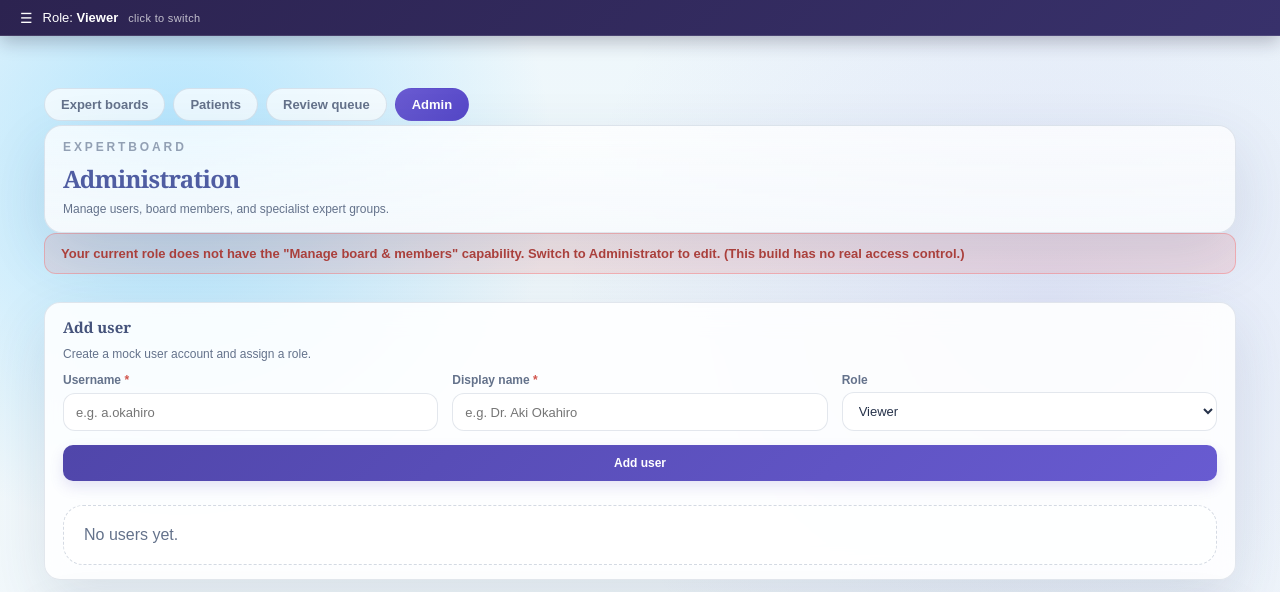
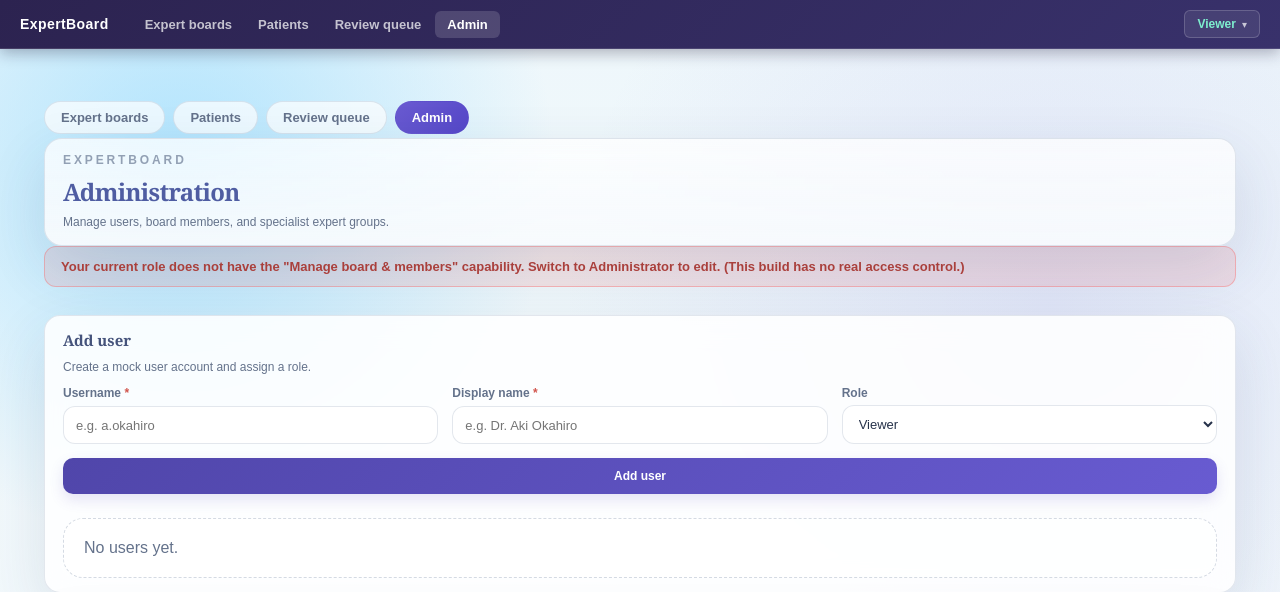
Before and after one commit to PubCaseFinder/expertboard, a Flask app: page /admin in a window 1280 px wide. Shown: the top 592 px of the page. Run offline with Flask 3, Linux system fonts and the light colour scheme; data that the repository does not hold is empty; some libraries are stand-ins or nearby versions.

Commit message:
feat: global nav header, role switcher redesign, README and developer log

```diff
--- a/app/static/expertboard.css
+++ b/app/static/expertboard.css
@@ -1166,57 +1166,122 @@ h1 {
 }
 
 /* --- Role switcher bar (hackathon mock) --- */
-.role-bar {
+/* ── Site header ─────────────────────────────────────────────────────────── */
+
+.site-header {
     position: sticky;
     top: 0;
     z-index: 50;
     background: linear-gradient(135deg, #2c2350, #38316b);
     color: #fff;
-    border-bottom: 1px solid rgba(255, 255, 255, 0.12);
-    box-shadow: 0 6px 18px rgba(20, 16, 45, 0.25);
-}
-
-.role-bar-toggle {
+    border-bottom: 1px solid rgba(255,255,255,0.12);
+    box-shadow: 0 4px 14px rgba(20,16,45,0.3);
+}
+
+.site-header-inner {
     max-width: 1280px;
     margin: 0 auto;
-    padding: 10px 20px;
-    display: flex;
-    align-items: center;
-    gap: 10px;
+    padding: 0 20px;
+    display: flex;
+    align-items: center;
+    gap: 0;
+    height: 48px;
+}
+
+.site-brand {
+    font-size: 14px;
+    font-weight: 850;
+    letter-spacing: 0.03em;
+    color: #fff;
+    white-space: nowrap;
+    margin-right: 24px;
+}
+
+.site-nav {
+    display: flex;
+    align-items: center;
+    gap: 2px;
+    flex: 1;
+}
+
+.site-nav-link {
+    padding: 6px 12px;
+    border-radius: 6px;
+    font-size: 13px;
+    font-weight: 600;
+    color: rgba(255,255,255,0.72);
+    text-decoration: none;
+    white-space: nowrap;
+    transition: background 0.15s, color 0.15s;
+}
+
+.site-nav-link:hover {
+    background: rgba(255,255,255,0.1);
+    color: #fff;
+}
+
+.site-nav-link.active {
+    background: rgba(255,255,255,0.15);
+    color: #fff;
+    font-weight: 750;
+}
+
+/* ── Role dropdown (right side of header) ──────────────────────────────── */
+
+.role-dropdown {
+    position: relative;
+    margin-left: auto;
+}
+
+.role-dropdown-toggle {
+    display: flex;
+    align-items: center;
+    gap: 6px;
+    padding: 6px 12px;
+    border-radius: 6px;
     cursor: pointer;
-    font-size: 13px;
+    font-size: 12px;
     list-style: none;
     user-select: none;
-}
-
-.role-bar-toggle::-webkit-details-marker {
-    display: none;
-}
-
-.role-toggle-icon {
-    font-size: 14px;
-    line-height: 1;
-}
-
-.role-toggle-hint {
-    font-size: 11px;
+    white-space: nowrap;
+    background: rgba(255,255,255,0.08);
+    border: 1px solid rgba(255,255,255,0.18);
+    transition: background 0.15s;
+}
+
+.role-dropdown-toggle::-webkit-details-marker { display: none; }
+
+.role-dropdown-toggle:hover { background: rgba(255,255,255,0.15); }
+
+.role-current-label {
+    font-weight: 750;
+    color: #7eefcf;
+}
+
+.role-acting {
+    color: rgba(255,255,255,0.65);
+    font-size: 11px;
+}
+
+.role-caret {
+    font-size: 10px;
     opacity: 0.7;
-    letter-spacing: 0.03em;
-}
-
-.role-bar[open] .role-bar-toggle {
-    border-bottom: 1px solid rgba(255, 255, 255, 0.12);
-}
-
-.role-bar-inner {
-    max-width: 1280px;
-    margin: 0 auto;
-    padding: 10px 20px;
-    display: flex;
-    flex-wrap: wrap;
-    align-items: center;
-    justify-content: space-between;
-    gap: 12px 24px;
+}
+
+.role-dropdown-panel {
+    position: absolute;
+    right: 0;
+    top: calc(100% + 8px);
+    min-width: 320px;
+    background: #2c2350;
+    border: 1px solid rgba(255,255,255,0.18);
+    border-radius: 10px;
+    box-shadow: 0 8px 24px rgba(0,0,0,0.4);
+    padding: 14px 16px;
+    display: flex;
+    flex-direction: column;
+    gap: 12px;
+    z-index: 100;
 }
 
 .role-switch {
--- a/app/templates/_role_bar.html
+++ b/app/templates/_role_bar.html
@@ -1,61 +1,59 @@
-{# Top-bar role switcher (hackathon mock, no real auth). Click to expand. #}
-<details class="role-bar">
-    <summary class="role-bar-toggle">
-        <span class="role-toggle-icon" aria-hidden="true">☰</span>
-        <span>Role: <strong>{{ role_labels.get(current_role, current_role) }}</strong>
-            {% if acting_user %} &middot; <strong>{{ acting_user.display_name }}</strong>{% endif %}
-        </span>
-        <span class="role-toggle-hint">click to switch</span>
+{# Site-wide header: navigation + role switcher (hackathon mock, no real auth). #}
+<header class="site-header">
+    <div class="site-header-inner">
+        <span class="site-brand">ExpertBoard</span>
+        <nav class="site-nav">
+            <a class="site-nav-link {% if request.endpoint in ('expertboard.board_list','expertboard.board_detail') %}active{% endif %}"
+               href="{{ url_for('expertboard.board_list') }}">Expert boards</a>
+            <a class="site-nav-link {% if request.endpoint in ('expertboard.patient_list','expertboard.patient_detail') %}active{% endif %}"
+               href="{{ url_for('expertboard.patient_list') }}">Patients</a>
+            <a class="site-nav-link {% if request.endpoint == 'expertboard.patient_queue' %}active{% endif %}"
+               href="{{ url_for('expertboard.patient_queue') }}">Review queue</a>
+            <a class="site-nav-link {% if request.endpoint == 'expertboard.admin_panel' %}active{% endif %}"
+               href="{{ url_for('expertboard.admin_panel') }}">Admin</a>
+        </nav>
+        <details class="role-dropdown">
+            <summary class="role-dropdown-toggle">
+                <span class="role-current-label">{{ role_labels.get(current_role, current_role) }}</span>
+                {% if acting_user %}<span class="role-acting">&middot; {{ acting_user.display_name }}</span>{% endif %}
+                <span class="role-caret">▾</span>
             </summary>
-    <div class="role-bar-inner">
+            <div class="role-dropdown-panel">
                 <div class="role-switch">
                     <span class="role-switch-label">Switch role</span>
                     <div class="role-buttons">
-                {% for role in roles %}
+                        {% for role in roles %}{% if role != current_role %}
                             <form method="POST" action="{{ url_for('expertboard.switch_role') }}">
                                 <input type="hidden" name="role" value="{{ role }}">
                                 <input type="hidden" name="next" value="{{ request.path }}">
-                        <button type="submit"
-                                class="role-chip {{ 'active' if role == current_role else '' }}"
-                                title="{{ role_labels.get(role, role) }}">
-                            {{ role_labels.get(role, role) }}
-                        </button>
+                                <button type="submit" class="role-chip">{{ role_labels.get(role, role) }}</button>
                             </form>
-                {% endfor %}
+                        {% endif %}{% endfor %}
                     </div>
                 </div>
-
                 <div class="role-switch">
                     <span class="role-switch-label">Acting as</span>
                     <form method="POST" action="{{ url_for('expertboard.switch_user') }}" class="inline-form">
                         <input type="hidden" name="next" value="{{ request.path }}">
-                <select name="user_id" class="inline-select role-user-select"
-                        onchange="this.form.submit()">
+                        <select name="user_id" class="inline-select role-user-select" onchange="this.form.submit()">
                             <option value="">— Role only —</option>
                             {% for user in all_users %}
-                        <option value="{{ user.id }}"
-                                {% if current_user_id and current_user_id == user.id %}selected{% endif %}>
-                            {{ user.display_name }}
-                            ({{ role_labels.get(user.role, user.role) }})
+                                <option value="{{ user.id }}" {% if current_user_id and current_user_id == user.id %}selected{% endif %}>
+                                    {{ user.display_name }} ({{ role_labels.get(user.role, user.role) }})
                                 </option>
                             {% endfor %}
                         </select>
                     </form>
                 </div>
-
-        <div class="role-perms">
-            <span class="role-perms-label">
-                Current role: <strong>{{ role_labels.get(current_role, current_role) }}</strong> &mdash; edit permissions
-            </span>
-            <div class="perm-list">
+                <div class="perm-list" style="padding-top:8px;border-top:1px solid rgba(255,255,255,0.12)">
                     {% for cap_key, cap_label in capabilities %}
                         {% set allowed = has_capability(cap_key) %}
                         <span class="perm-badge {{ 'allowed' if allowed else 'denied' }}">
-                        <span class="perm-mark">{{ '✓' if allowed else '✕' }}</span>
-                        {{ cap_label }}
+                            <span class="perm-mark">{{ '✓' if allowed else '✕' }}</span>{{ cap_label }}
                         </span>
                     {% endfor %}
                 </div>
             </div>
+        </details>
     </div>
-</details>
+</header>
```
Also changed, not shown: other parts of app/static/expertboard.css (+27 -61 lines), developer.log.md (added, +134 -0 lines), README.md. Lines whose indentation alone changed are shown as unchanged.
